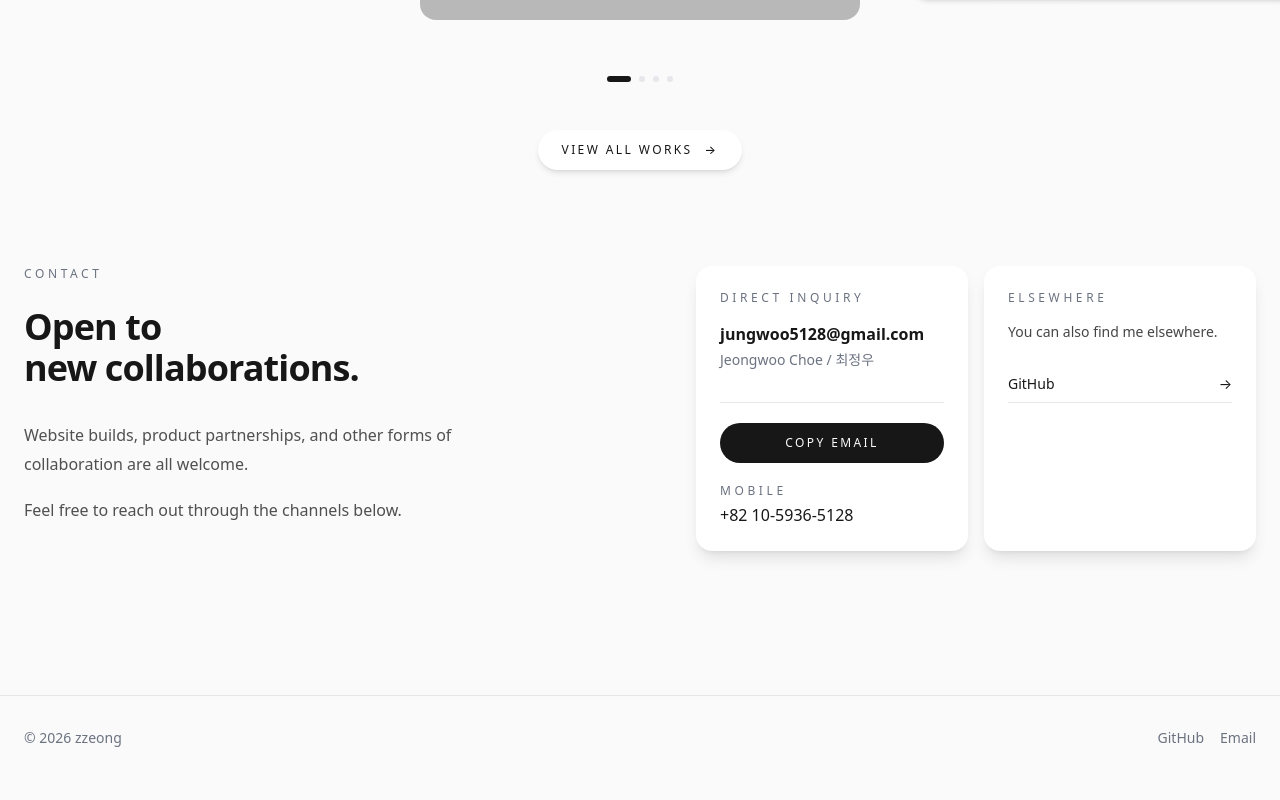
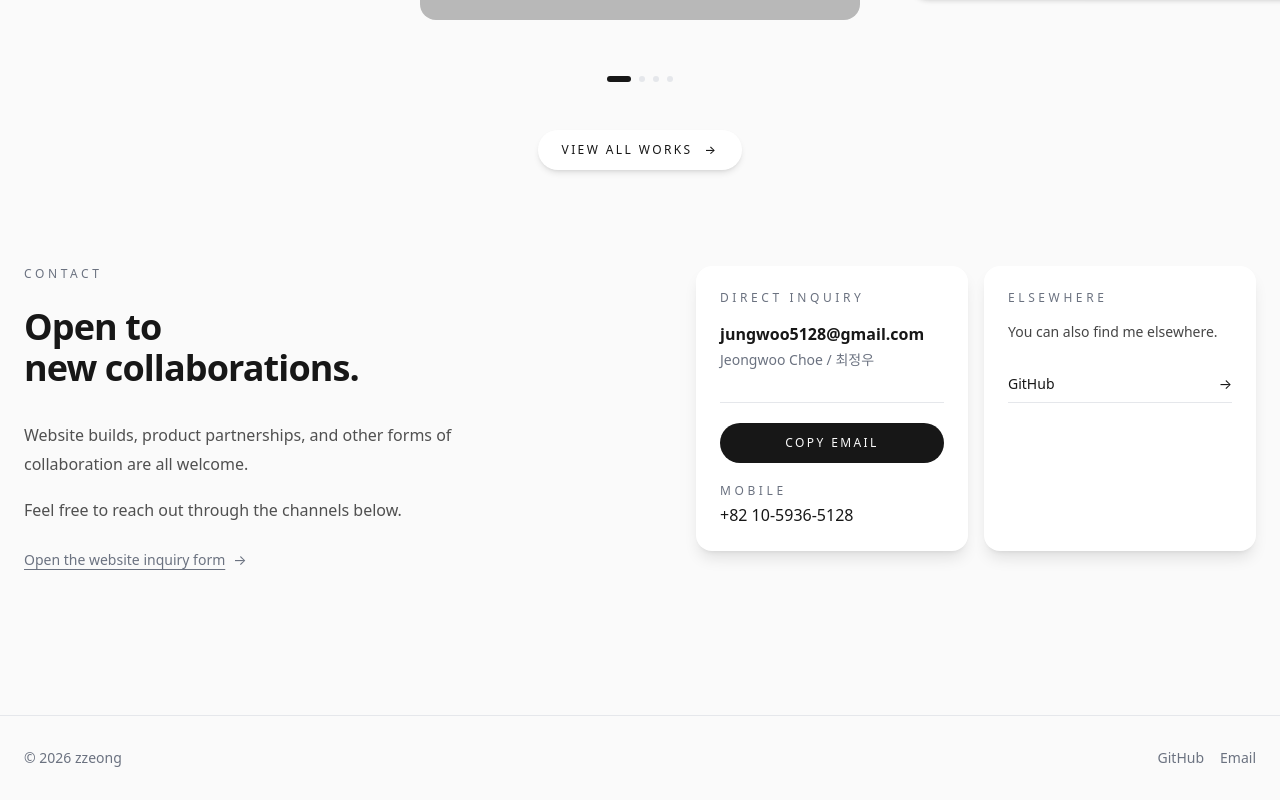
Before and after one commit to jungwoo5128-sys/zzeong, a Next.js app: page /en in a window 1280 px wide. Shown: the part 2710-3510 px from the top of the page. Built offline with nearby package versions, Linux system fonts and the light colour scheme.

Commit message:
Add freelance inquiry form CTA (Tally) to Contact section
Subtle secondary link under the Contact description that opens the
Tally intake form in a new tab. Present on both / and /en.

Co-Authored-By: Claude Opus 4.7 (1M context) <noreply@anthropic.com>

```diff
--- a/app/en/page.tsx
+++ b/app/en/page.tsx
@@ -319,6 +319,22 @@ export default function EnglishHomePage() {
               </p>
               <p>Feel free to reach out through the channels below.</p>
             </div>
+            <a
+              href="https://tally.so/r/RG6PE9"
+              target="_blank"
+              rel="noopener noreferrer"
+              className="group mt-6 inline-flex items-center gap-2 text-sm text-[var(--muted)] transition-colors hover:text-[var(--accent)]"
+            >
+              <span className="underline underline-offset-4">
+                Open the website inquiry form
+              </span>
+              <span
+                aria-hidden="true"
+                className="transition-transform group-hover:translate-x-0.5"
+              >
+                →
+              </span>
+            </a>
           </div>
 
           <div className="grid gap-4 sm:grid-cols-2">
--- a/app/page.tsx
+++ b/app/page.tsx
@@ -387,6 +387,25 @@ export default function HomePage() {
               </p>
               <p>아래 채널로 자유롭게 연락 주세요.</p>
             </div>
+            {/* 홈페이지 제작 외주 문의 폼 CTA — Tally.so 폼 새 탭 오픈.
+                아래 카드(직접 연락) 대비 부수적인 진입점. 학생 프리랜서로서 외주는
+                아직 부가 활동이라 이메일 카드보다 시각적 위계 낮게. */}
+            <a
+              href="https://tally.so/r/RG6PE9"
+              target="_blank"
+              rel="noopener noreferrer"
+              className="group mt-6 inline-flex items-center gap-2 text-sm text-[var(--muted)] transition-colors hover:text-[var(--accent)]"
+            >
+              <span className="underline underline-offset-4">
+                홈페이지 제작 문의 폼 열기
+              </span>
+              <span
+                aria-hidden="true"
+                className="transition-transform group-hover:translate-x-0.5"
+              >
+                →
+              </span>
+            </a>
           </div>
 
           {/* ── 우측: 2개 카드 나란히 (모바일은 스택) ── */}
```
